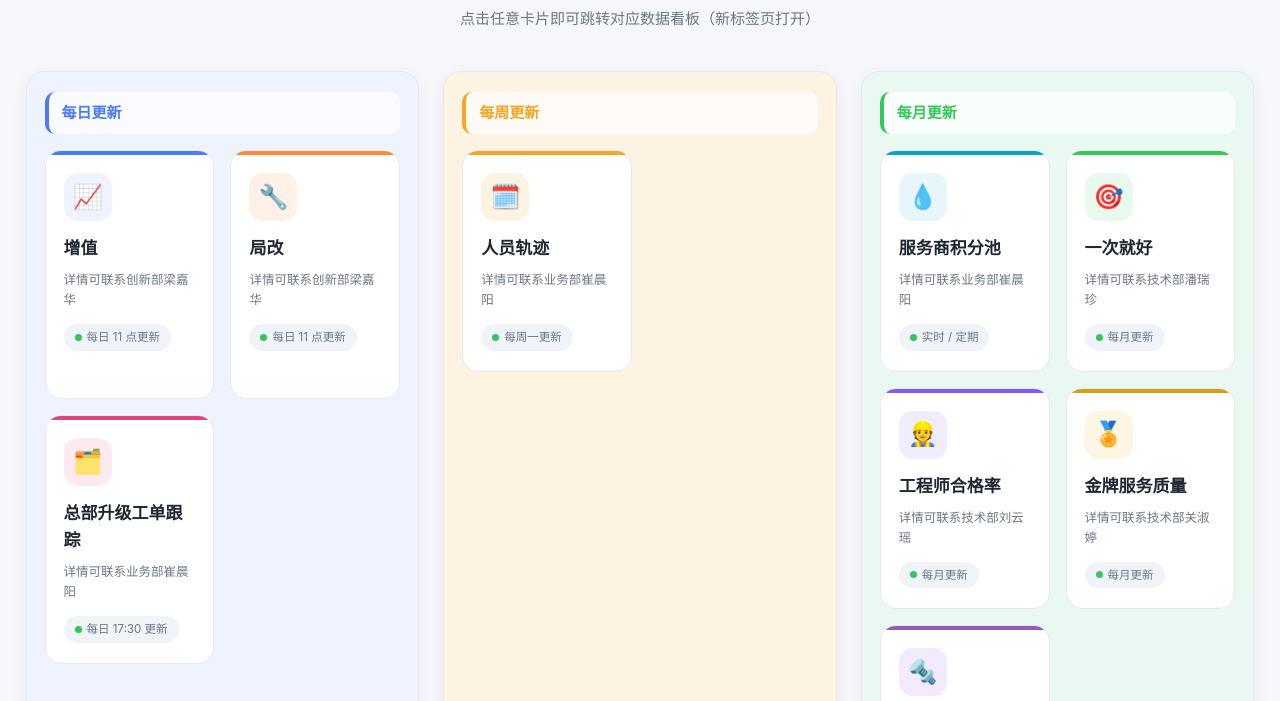
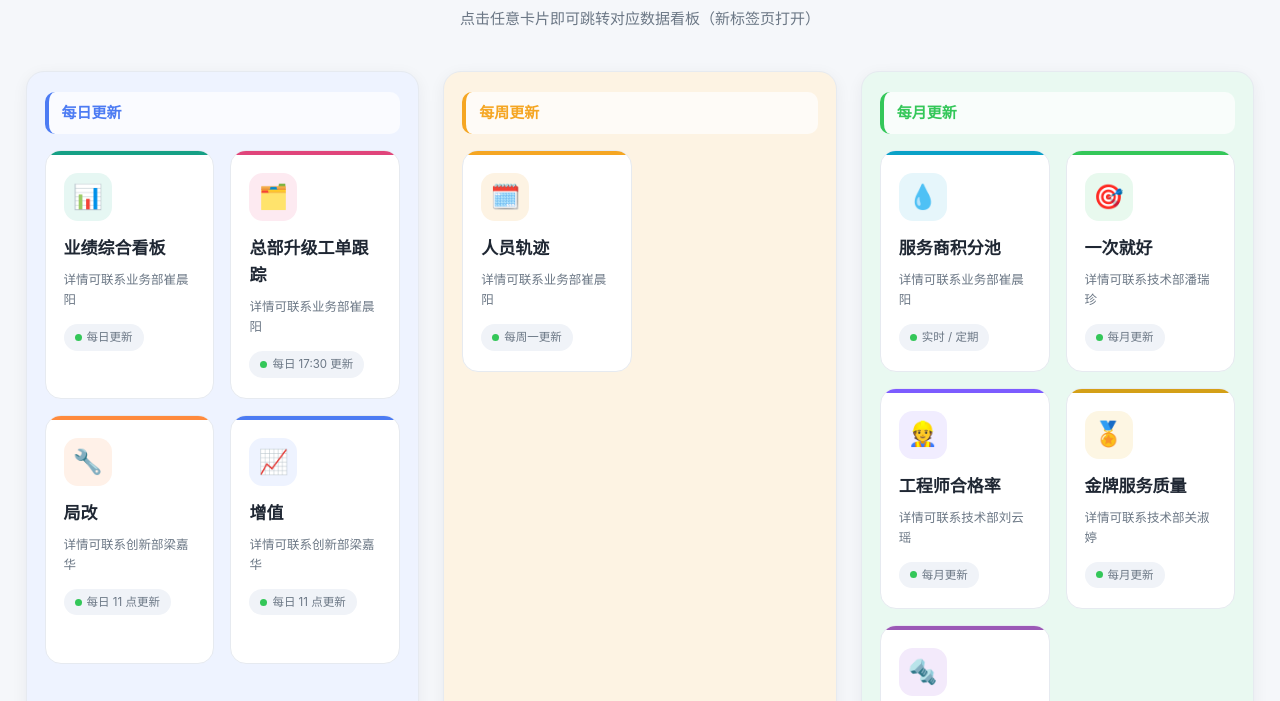
Before and after one commit to cuicycycy/kanbanhuizong, a plain HTML site: page index.html in a window 1280 px wide. Shown: the part 99-800 px from the top of the page. Drawn offline with Linux system fonts and the light colour scheme.

Commit message:
update: 金牌服务质量换链接、每日栏新增业绩综合看板并调整顺序

```diff
--- a/index.html
+++ b/index.html
@@ -150,28 +150,35 @@
     </header>
 
     <div class="columns" data-page-node-id="5jTryvqgGF1EoM5DIbvx3D">
-      <div class="col daily" data-page-node-id="3Uvlyn0BHOf6Hbb7fGoMJ1">
-        <div class="col-title" data-page-node-id="BlKoWuQX1NGS3iSSH9L6jh">每日更新</div>
-        <div class="col-grid" data-page-node-id="DEloEm7hLVbB7wWOyHQPSJ">
-          <a class="card" href="https://hengjie-kpi-backup.app.workbuddy.host/" target="_blank" rel="noopener" style="--accent:#4c7bf3;--accent-soft:#eef3ff;" data-page-node-id="AKAIAwUkDBKvXvMIAqw8x0">
-            <div class="icon" data-page-node-id="zerZMeoE3H2fUFM6jRT2MN">📈</div>
-            <h2 data-page-node-id="mGFv98XY947eiaBXZDvlqa">增值</h2>
-            <div class="desc" data-page-node-id="SRX0pSeFpfRLWKi3F6q0qf">详情可联系创新部梁嘉华</div>
-            <span class="badge" data-page-node-id="qtlcvvL0ovGSKcgMGrhuFB"><span class="dot" data-page-node-id="D2UfKuZWr5QAirT7OXDa0a"></span>每日 11 点更新</span>
+      <div class="col daily">
+        <div class="col-title">每日更新</div>
+        <div class="col-grid">
+          <a class="card" href="https://region-selfcheck.app.workbuddy.host/" target="_blank" rel="noopener" style="--accent:#16a085;--accent-soft:#e6f7f3;">
+            <div class="icon">📊</div>
+            <h2>业绩综合看板</h2>
+            <div class="desc">详情可联系业务部崔晨阳</div>
+            <span class="badge"><span class="dot"></span>每日更新</span>
           </a>
 
-          <a class="card" href="https://codebuddy.work/agents/share/-tTsc5lZa-WSsJ5qq-6AGD7paHxquomHbj41K8nqlgiubqtqaGR5fofHpWOfDn-c?platform=workbuddy" target="_blank" rel="noopener" style="--accent:#ff8a3d;--accent-soft:#fff1e8;" data-page-node-id="6Rp6zb5FG2A8ZVHLAEv4t0">
-            <div class="icon" data-page-node-id="dWMqh8bgbVCTIWAH3WALfi">🔧</div>
-            <h2 data-page-node-id="I0jqBXyXG0HMlbALciYBWi">局改</h2>
-            <div class="desc" data-page-node-id="QB87SZUNLd0OYqmU8bGzzy">详情可联系创新部梁嘉华</div>
-            <span class="badge" data-page-node-id="Hz67Oc6bx23VyVJVDaehqL"><span class="dot" data-page-node-id="XKQDDdabII2FryWGBntZDK"></span>每日 11 点更新</span>
+          <a class="card" href="https://cuicycycy.github.io/zongbu/" target="_blank" rel="noopener" style="--accent:#e0457b;--accent-soft:#fdeaf1;">
+            <div class="icon">🗂️</div>
+            <h2>总部升级工单跟踪</h2>
+            <div class="desc">详情可联系业务部崔晨阳</div>
+            <span class="badge"><span class="dot"></span>每日 17:30 更新</span>
           </a>
 
-          <a class="card" href="https://cuicycycy.github.io/zongbu/" target="_blank" rel="noopener" style="--accent:#e0457b;--accent-soft:#fdeaf1;" data-page-node-id="9x5ueMmL4ujeyhqDnWDlXx">
-            <div class="icon" data-page-node-id="h3ssWlbiByfgbIdcc2Fsan">🗂️</div>
-            <h2 data-page-node-id="EvOVp4LV3jJ7n9FpjKAs2s">总部升级工单跟踪</h2>
-            <div class="desc" data-page-node-id="UpGIuPL0Hh7IBa5qRbVGO8">详情可联系业务部崔晨阳</div>
-            <span class="badge" data-page-node-id="aLviiE0mCJtnXAlIDRFSHR"><span class="dot" data-page-node-id="CC22DqFxJ1ErCGjtfdJImL"></span>每日 17:30 更新</span>
+          <a class="card" href="https://codebuddy.work/agents/share/-tTsc5lZa-WSsJ5qq-6AGD7paHxquomHbj41K8nqlgiubqtqaGR5fofHpWOfDn-c?platform=workbuddy" target="_blank" rel="noopener" style="--accent:#ff8a3d;--accent-soft:#fff1e8;">
+            <div class="icon">🔧</div>
+            <h2>局改</h2>
+            <div class="desc">详情可联系创新部梁嘉华</div>
+            <span class="badge"><span class="dot"></span>每日 11 点更新</span>
+          </a>
+
+          <a class="card" href="https://hengjie-kpi-backup.app.workbuddy.host/" target="_blank" rel="noopener" style="--accent:#4c7bf3;--accent-soft:#eef3ff;">
+            <div class="icon">📈</div>
+            <h2>增值</h2>
+            <div class="desc">详情可联系创新部梁嘉华</div>
+            <span class="badge"><span class="dot"></span>每日 11 点更新</span>
           </a>
         </div>
       </div>
@@ -212,7 +219,7 @@
             <span class="badge" data-page-node-id="zBlrLcDDeEG2PPbEC9CfGl"><span class="dot" data-page-node-id="WFW05AUojYsr4xrEae4666"></span>每月更新</span>
           </a>
 
-          <a class="card" href="https://8365231de8814cf688093f6672e5d2eb.app.codebuddy.work" target="_blank" rel="noopener" style="--accent:#d4a017;--accent-soft:#fdf6e3;" data-page-node-id="NtQLV50yURYUHzlFgfIlT9">
+          <a class="card" href="https://yukimaru0925.github.io/gold-service-report/" target="_blank" rel="noopener" style="--accent:#d4a017;--accent-soft:#fdf6e3;" data-page-node-id="NtQLV50yURYUHzlFgfIlT9">
             <div class="icon" data-page-node-id="rYdG05PxFn81WuiXjgWu1K">🏅</div>
             <h2 data-page-node-id="jm5Si6yJGdZU7SlTovcZV8">金牌服务质量</h2>
             <div class="desc" data-page-node-id="j28cAAZJOHY64aKSfRNeCz">详情可联系技术部关淑婷</div>
```
